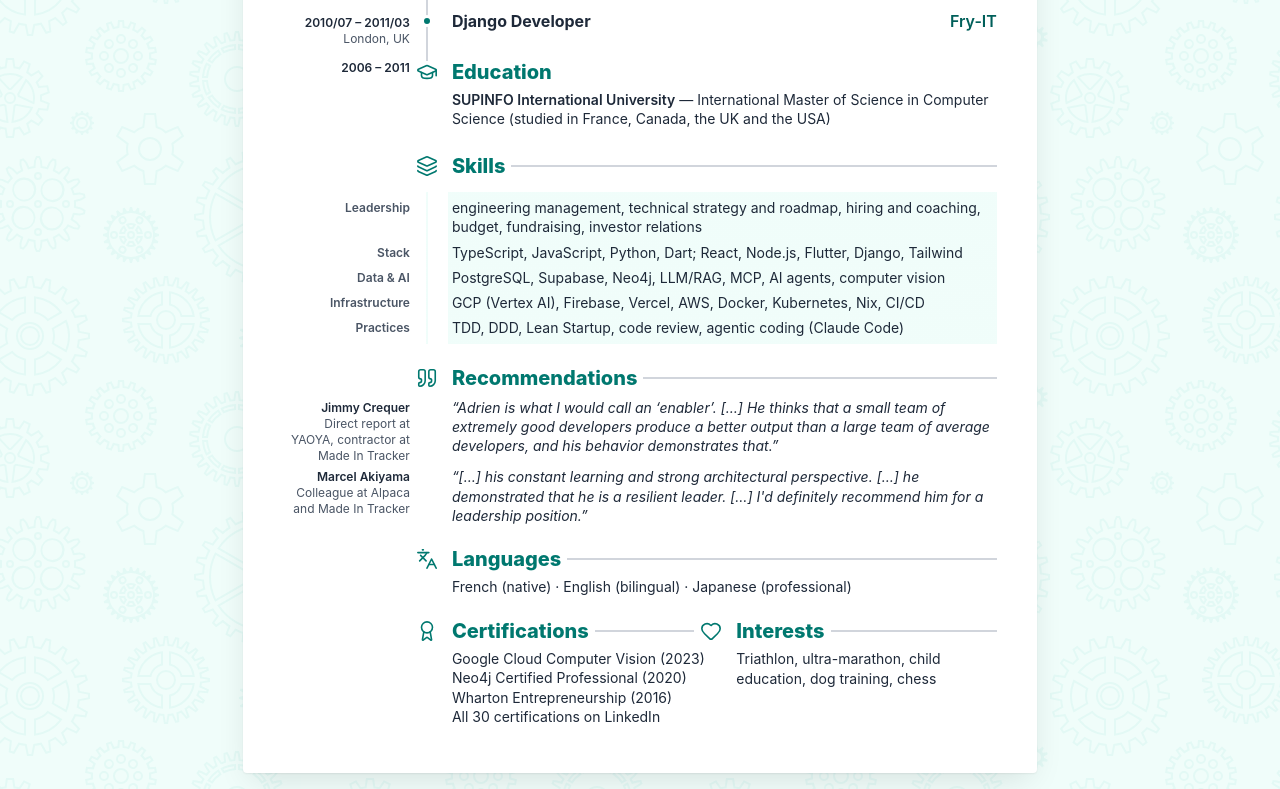
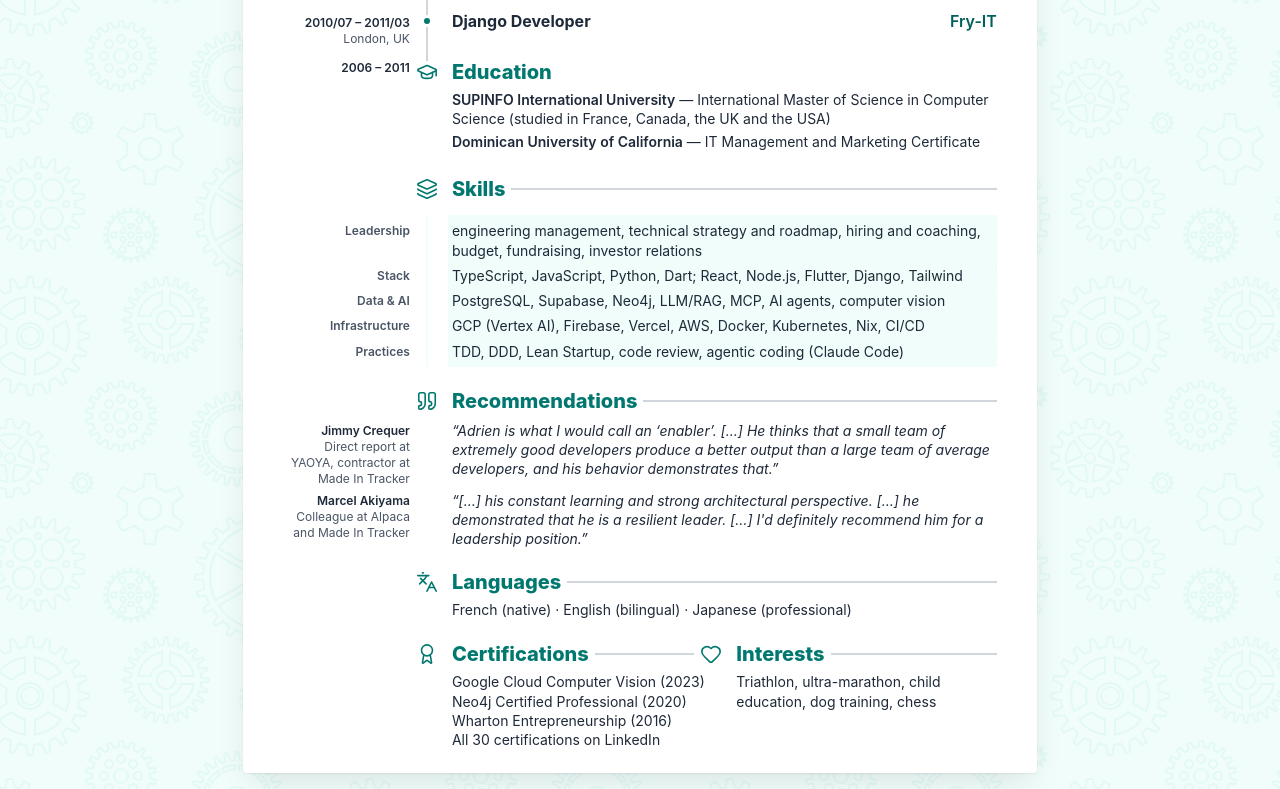
Before and after one commit to AdrienLemaire/cv, a website: page index.html in a window 1280 px wide. Shown: the part 1504-2293 px from the top of the page. Drawn offline with Linux system fonts and the light colour scheme; files whose address does not match are found by name.

Commit message:
Add Dominican University to Education

```diff
--- a/index.html
+++ b/index.html
@@ -265,6 +265,9 @@
               International University</span> — International Master of
               Science in Computer Science (studied in France, Canada, the UK
               and the USA)</p>
+            <p class="mt-1 text-sm leading-snug"><span class="font-semibold">Dominican
+              University of California</span> — IT Management and Marketing
+              Certificate</p>
           </div>
         </div>
       </section>
```
Also changed, not shown: 1 other file.
